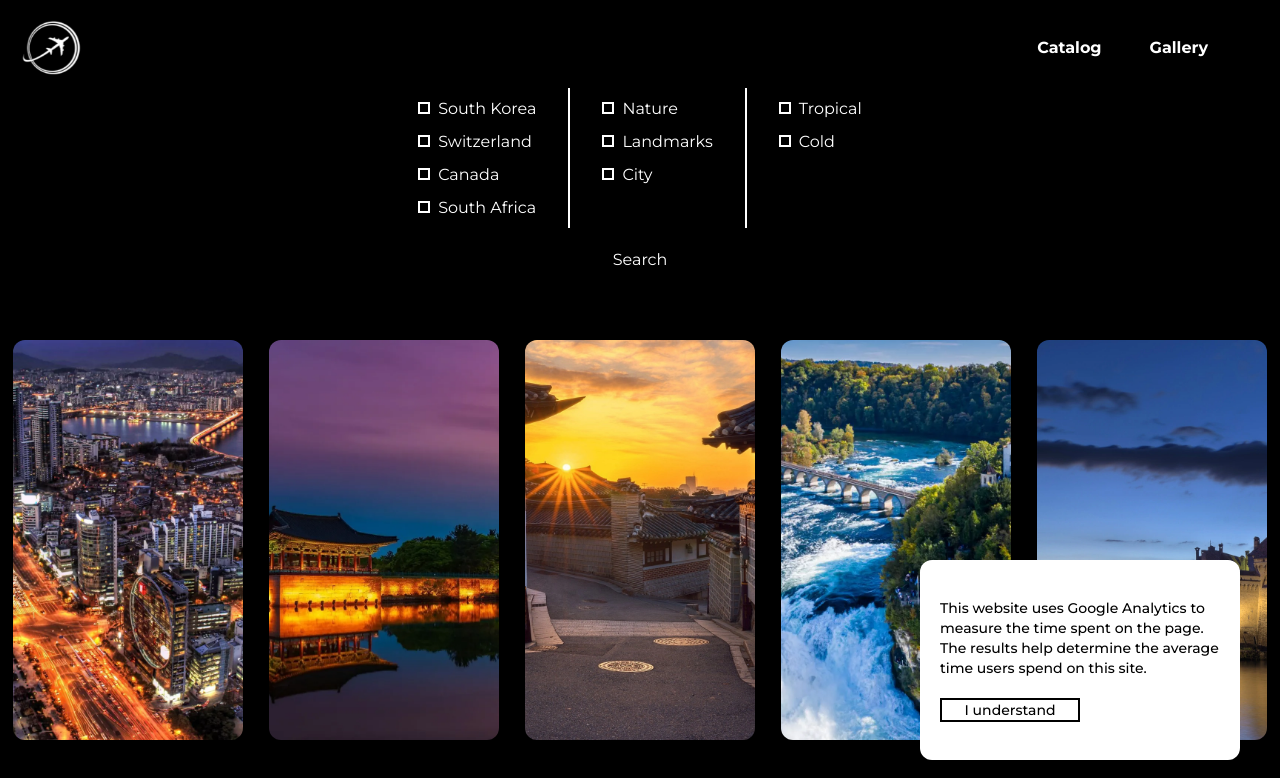
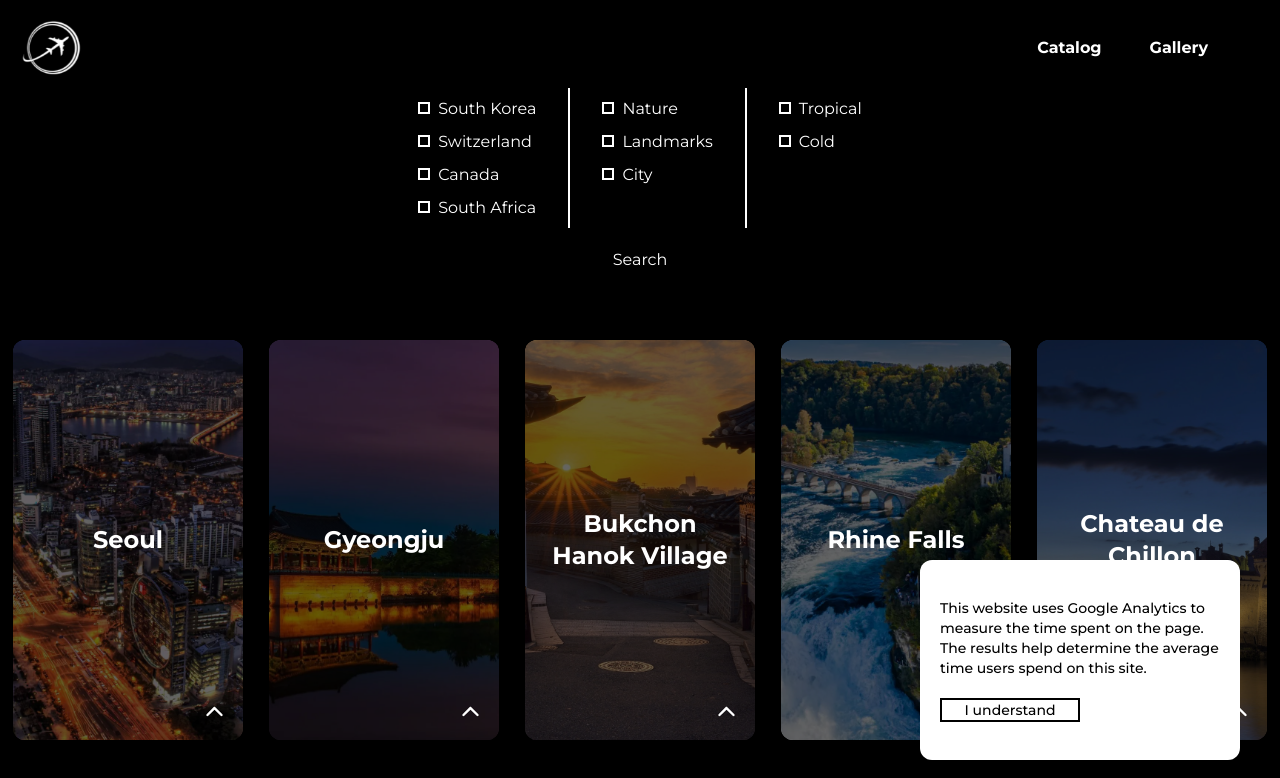
Before and after one commit to mxrshall/E-Travel-static, a React (Vite) app: page /#/katalog in a window 1280 px wide. Shown: the top 778 px of the page. Built offline with nearby package versions, Linux system fonts and the light colour scheme.

Commit message:
Odstranenie animacii z katalogu

```diff
--- a/src/CatalogComponents/Card.jsx
+++ b/src/CatalogComponents/Card.jsx
@@ -1,9 +1,8 @@
-import { useState } from "react"
-import { AnimatePresence, motion } from "framer-motion";
+import { useState } from "react";
+import { motion } from "framer-motion";
 import { IoIosArrowUp } from "react-icons/io";
 
-function Card({title, background, description, photo, map, time, onClick}) {
-    const [hovered, setHovered] = useState(false);
+function Card({ title, background, description, photo, map, time, onClick }) {
     const [data, setData] = useState({
         title: title,
         background: background,
@@ -17,46 +16,31 @@ function Card({title, background, description, photo, map, time, onClick}) {
     };
 
     return (
-        <motion.div
-            initial={{ opacity: 0 }}
-            animate={{ opacity: 1 }}
-            transition={{ duration: 0.3, delay: time }}
+        <div
             className="w-[29%] h-[25vh] my-2 mx-[2%] rounded-xl md:w-[18%] md:h-[50vh] md:mx-[1%] md:my-5"
-            onMouseEnter={() => setHovered(true)}
-            onMouseLeave={() => setHovered(false)}
             onClick={handleClick}
         >
-            <motion.div initial={{ y: 0 }} animate={{ y: hovered ? -20 : 0 }} transition={{ duration: 0.3 }} className="w-full h-full flex flex-col bg-cover bg-center rounded-xl" style={{ backgroundImage: `url(${background})`}}>
+            <div className="w-full h-full flex flex-col bg-cover bg-center rounded-xl relative" style={{ backgroundImage: `url(${background})` }}>
                 <div className="w-full h-full flex justify-center items-center bg-black bg-opacity-30 rounded-xl md:hidden text-center">
                     <p className="text-base text-white font-bold font-mont cursor-default">
                         {title}
                     </p>
                 </div>
-                <AnimatePresence>
-                    {hovered && (
-                        <motion.div
-                            className="absolute top-0 left-0 w-full h-full bg-black bg-opacity-60 hidden flex-col justify-end p-5 rounded-xl md:flex"
-                            initial={{ opacity: 0 }}
-                            animate={{ opacity: 1 }}
-                            exit={{ opacity: 0 }}
-                            transition={{ duration: 0.3 }}
-                        >
+                <div className="w-full h-full bg-black bg-opacity-60 hidden flex-col justify-end p-5 rounded-xl md:flex relative">
                     <div className="w-full h-full flex flex-col justify-center items-center text-center">
                         <p className="text-2xl text-white font-bold font-mont cursor-default">
                             {title}
                         </p>
+                    </div>
                     <IoIosArrowUp
                         size="25"
                         color="white"
                         className="absolute bottom-4 right-4 cursor-pointer"
                     />
                 </div>
-                        </motion.div>
-                    )}
-                </AnimatePresence>
-            </motion.div>
-        </motion.div>
-    )
+            </div>
+        </div>
+    );
 }
 
 export default Card;
--- a/src/CatalogComponents/Search.jsx
+++ b/src/CatalogComponents/Search.jsx
@@ -1,5 +1,4 @@
 import React, { useState } from "react";
-import { motion } from 'framer-motion';
 
 function Search({ sendData }) {
     const [selectedNames, setSelectedNames] = useState([]);
@@ -65,14 +64,10 @@ function Search({ sendData }) {
                 </div>
             </div>
             <div className="flex justify-center items-center mt-5">
-                <motion.input
+                <input
                     type="submit"
                     value="Search"
                     className="text-lg text-white font-normal font-mont md:text-base"
-                    whileHover={{
-                        scale: 1.1,
-                        transition: { duration: 0.2 },
-                    }}
                 />
             </div>
         </form>
--- a/src/Pages/Catalog.jsx
+++ b/src/Pages/Catalog.jsx
@@ -39,24 +39,17 @@ function Catalog({ slider }) {
         setTimeout(() => {
             navigate("/pamiatka", { state: data });
             window.scrollTo(0, 0);
-        }, 800);
+        }, 0);
     };
 
     return (
         <ReactLenis root>
             <Navbar onClick={() => setIsExit(true)} signal={signal}/>
             <div className="w-full h-[100vh] bg-black absolute">
-                <motion.div
-                    initial={{ opacity: 0 }}
-                    animate={isExit ? { opacity: 0 } : {opacity: 1}}
-                    transition={isExit ? { duration: 0.3, delay: 0.2 } : { duration: 0.3, delay: 0.5 }}
-                    className="w-full h-2/5 flex justify-center items-center"
-                >
+                <div className="w-full h-2/5 flex justify-center items-center">
                     <Search sendData={sendData} />
-                </motion.div>
-                <motion.div
-                    animate={isExit ? { opacity: 0 } : {}}
-                    transition={isExit ? { duration: 0.3, delay: 0.2 } : {}}
+                </div>
+                <div
                     className="bg-black flex flex-wrap">
                     {filteredSlider.map((item, index) => (
                         <Card
@@ -66,11 +59,10 @@ function Catalog({ slider }) {
                             description={item.description}
                             photo={item.photo}
                             map={item.map}
-                            time={0.5 + 0.1 * index}
                             onClick={handleCardClick}
                         />
                     ))}
-                </motion.div>
+                </div>
             </div>
         </ReactLenis>
     );
```
Lines whose indentation alone changed are shown as unchanged.
